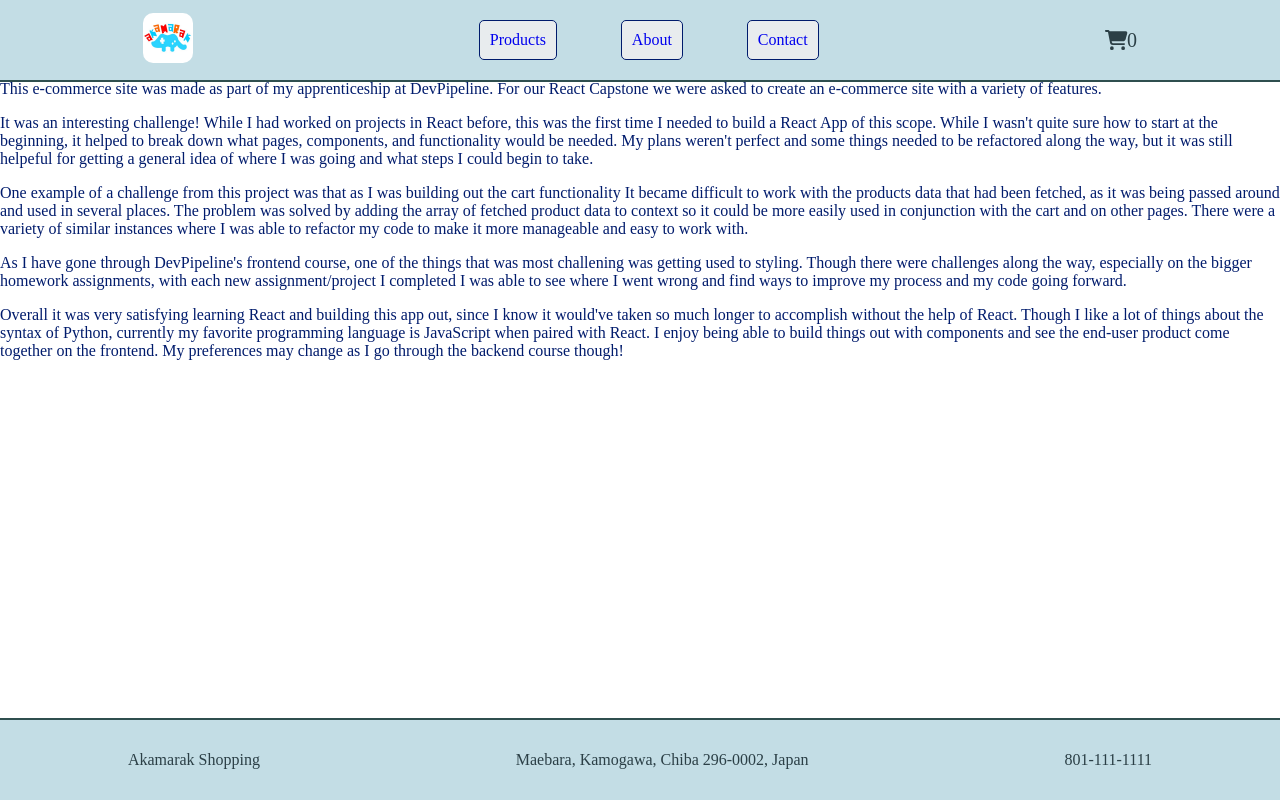
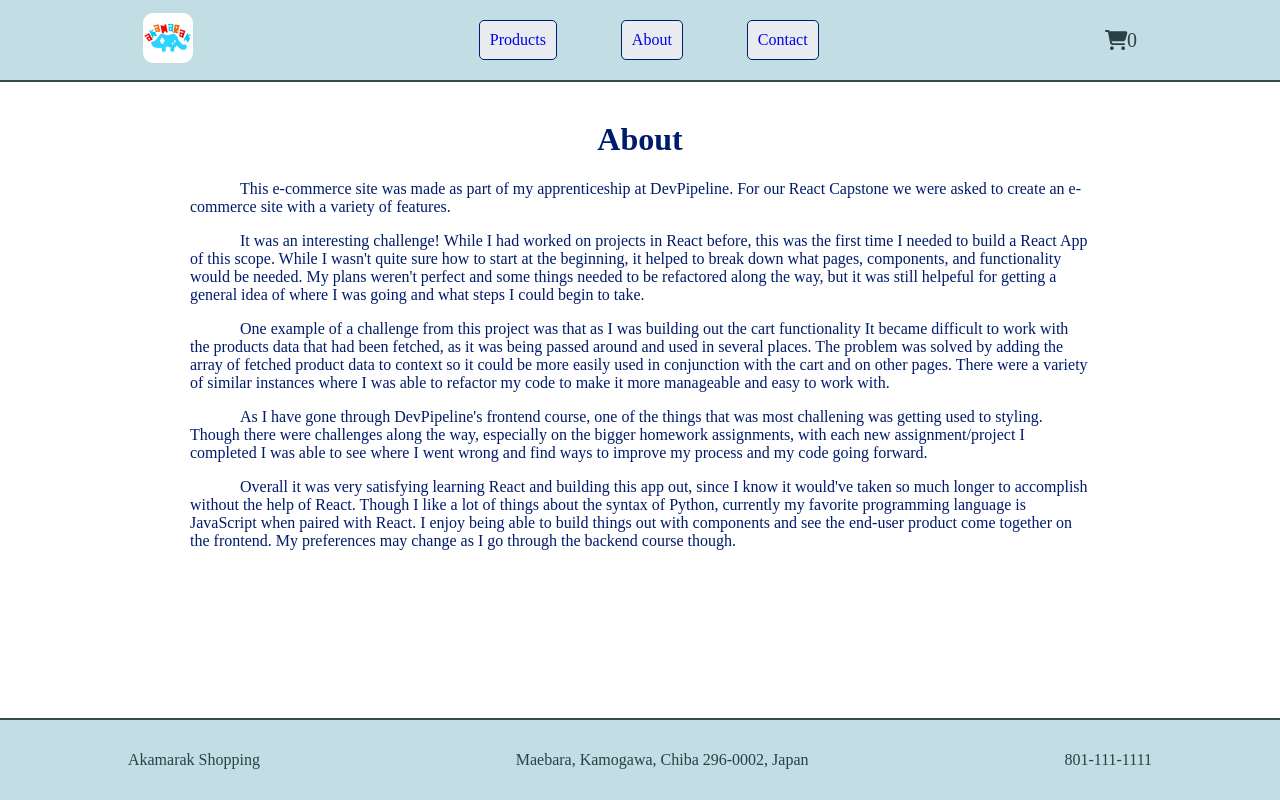
Before and after one commit to Mark-David-Hill/e-commerce, a React (Create React App) app: page /about in a window 1280 px wide. Built offline with nearby package versions, Linux system fonts and the light colour scheme; no server answers; a web font is replaced by a local one.

Commit message:
adds styling to the About page

```diff
--- a/src/components/pages/About.jsx
+++ b/src/components/pages/About.jsx
@@ -41,7 +41,7 @@ export default function About() {
         currently my favorite programming language is JavaScript when paired
         with React. I enjoy being able to build things out with components and
         see the end-user product come together on the frontend. My preferences
-        may change as I go through the backend course though!
+        may change as I go through the backend course though.
       </p>
     </div>
   );
--- /dev/null
+++ b/src/styles/components/pages/about.scss
@@ -0,0 +1,12 @@
+.about-container {
+  padding: 100px 50px;
+  max-width: 900px;
+
+  h1 {
+    text-align: center;
+  }
+
+  p {
+    text-indent: 50px;
+  }
+}
--- a/src/styles/components/pages/products.scss
+++ b/src/styles/components/pages/products.scss
@@ -43,6 +43,3 @@
     }
   }
 }
-
-@media screen and (max-width: 1006px) {
-}
--- a/src/styles/main.scss
+++ b/src/styles/main.scss
@@ -8,4 +8,5 @@
 @import "./components/pages/products.scss";
 @import "./components/pages/product.scss";
 @import "./components/product-card.scss";
+@import "./components/pages/about.scss";
 @import "./app.scss";
```
